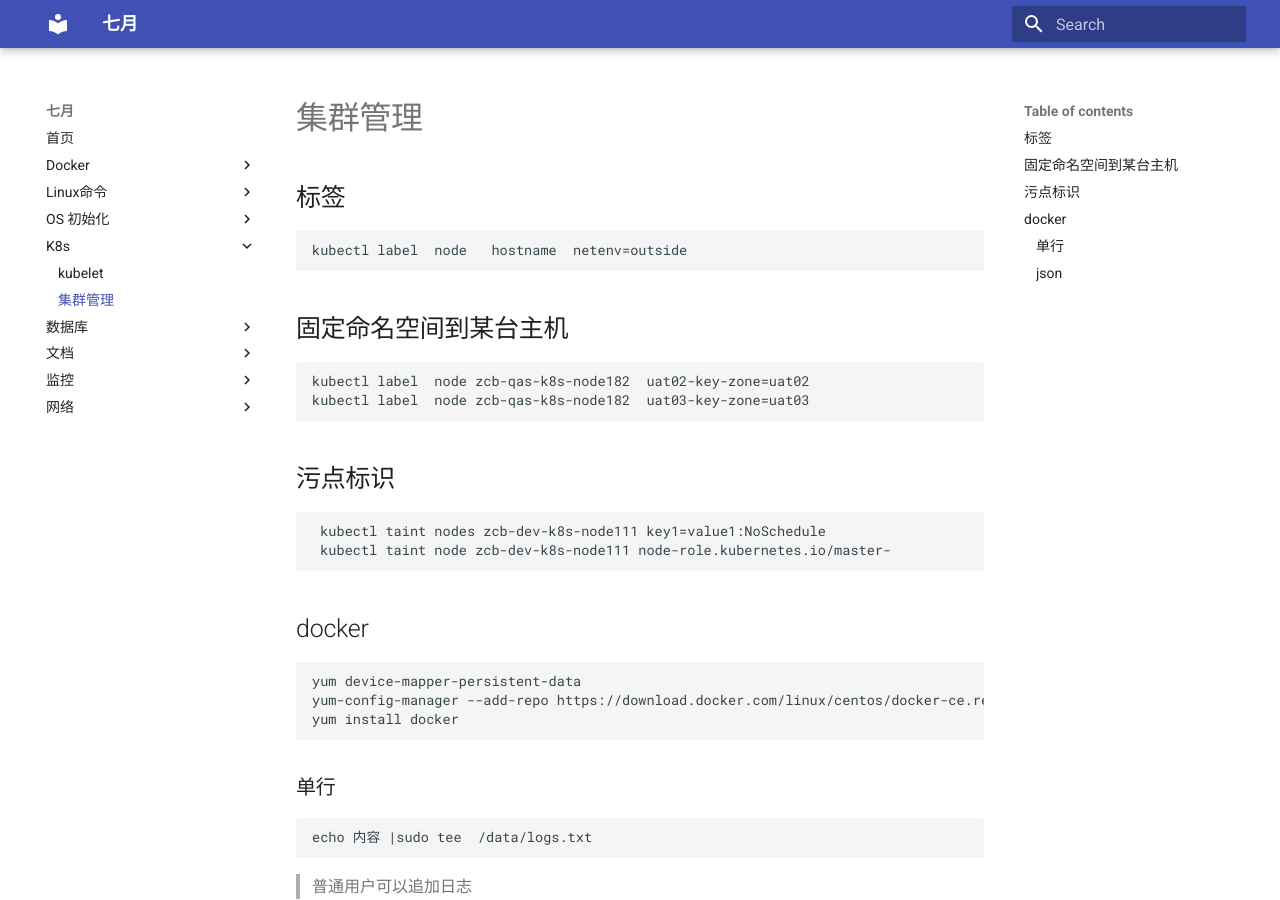
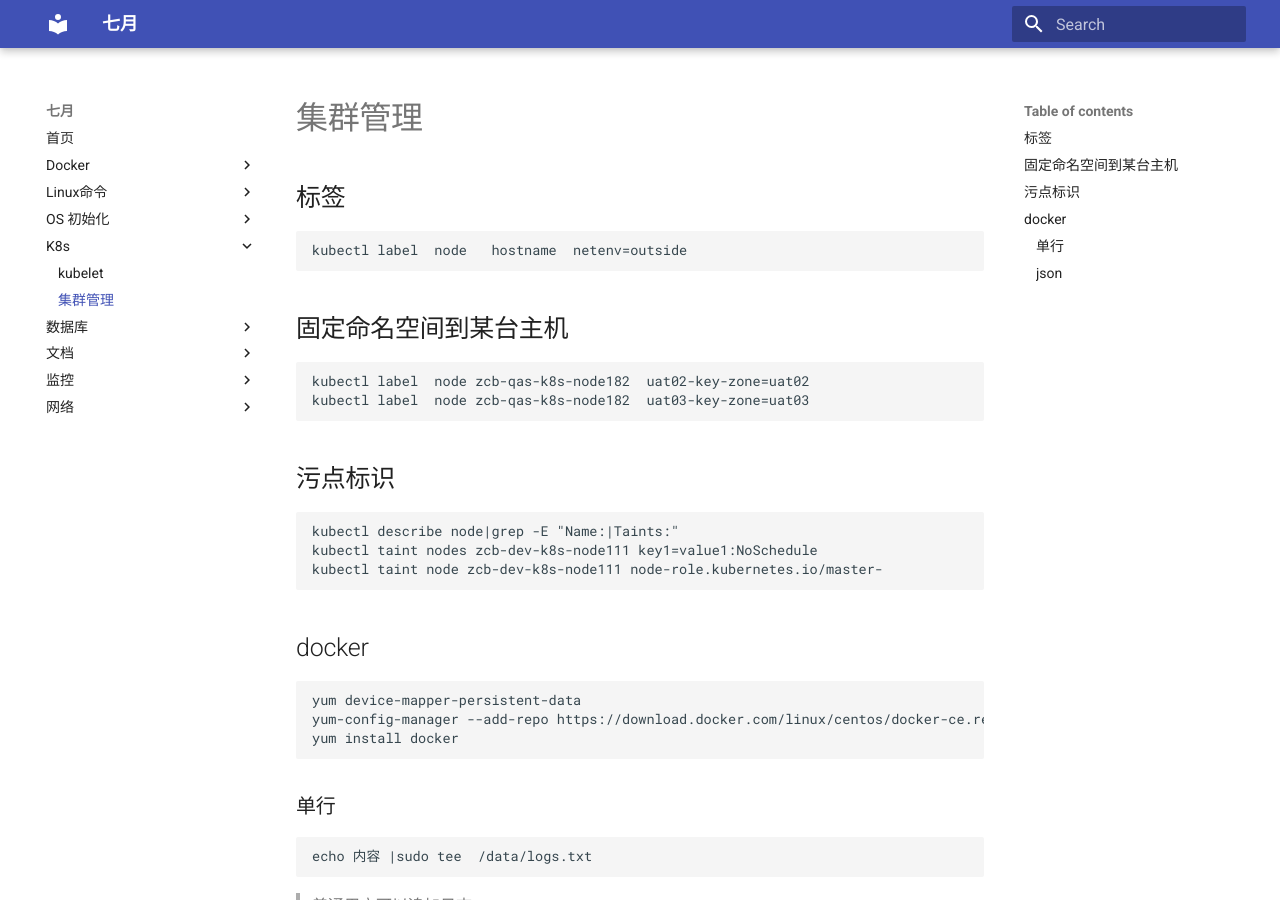
Before and after one commit to huboa/mkdocs, an MkDocs documentation site: the page built from docs/k8s/kubectl.md, in a window 1280 px wide and 900 px high. Built offline with MkDocs 1.6.1 and Material for MkDocs 9.7.7, drawn with Linux system fonts in a browser that asks for light colours.

Commit message:
add taint

```diff
--- a/docs/k8s/kubectl.md
+++ b/docs/k8s/kubectl.md
@@ -5,8 +5,9 @@
     kubectl label  node zcb-qas-k8s-node182  uat02-key-zone=uat02
     kubectl label  node zcb-qas-k8s-node182  uat03-key-zone=uat03
 ##  污点标识
-     kubectl taint nodes zcb-dev-k8s-node111 key1=value1:NoSchedule
-     kubectl taint node zcb-dev-k8s-node111 node-role.kubernetes.io/master-
+    kubectl describe node|grep -E "Name:|Taints:"
+    kubectl taint nodes zcb-dev-k8s-node111 key1=value1:NoSchedule
+    kubectl taint node zcb-dev-k8s-node111 node-role.kubernetes.io/master-
 ## docker
     yum device-mapper-persistent-data
     yum-config-manager --add-repo https://download.docker.com/linux/centos/docker-ce.repo
```
